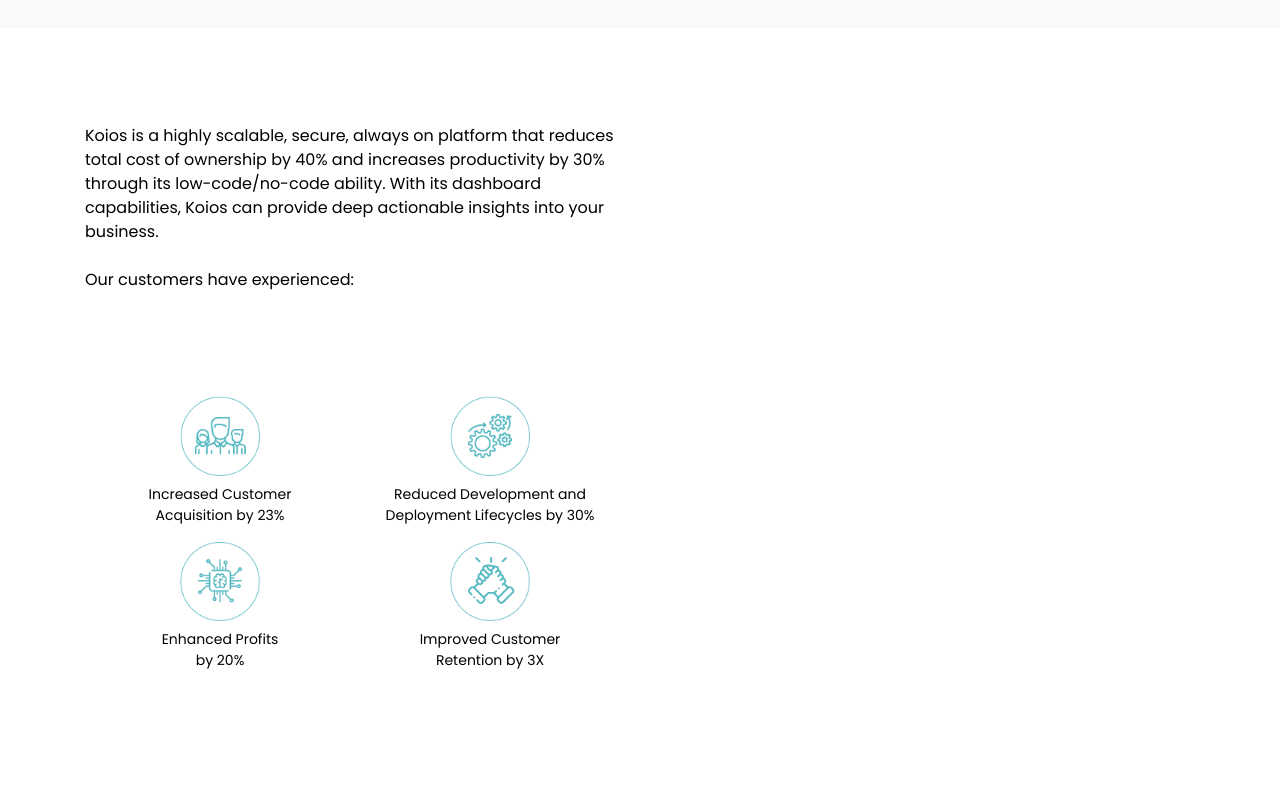
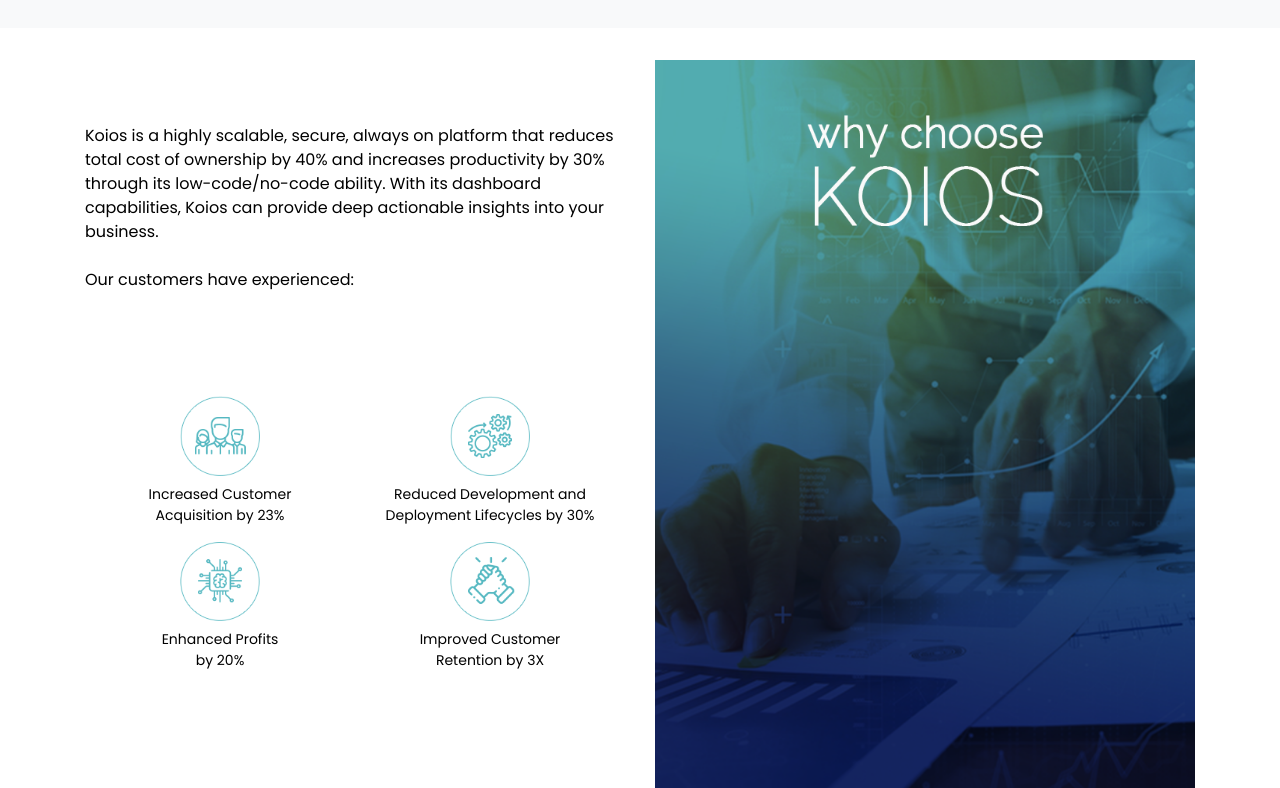
Before and after one commit to haroon3694/Koios-Intelliswift, a plain HTML site: page public/index.html in a window 1280 px wide. Shown: the part 1332-2120 px from the top of the page. Drawn offline with nearby package versions, Linux system fonts and the light colour scheme.

Commit message:
video file changed

```diff
--- a/public/style.css
+++ b/public/style.css
@@ -238,7 +238,7 @@
   overflow: auto;
   margin-top: -120px !important;
   z-index: 1;
-  max-height: 00px !important;
+  max-height: 1000px !important;
 }
 
 .pointers{
```
